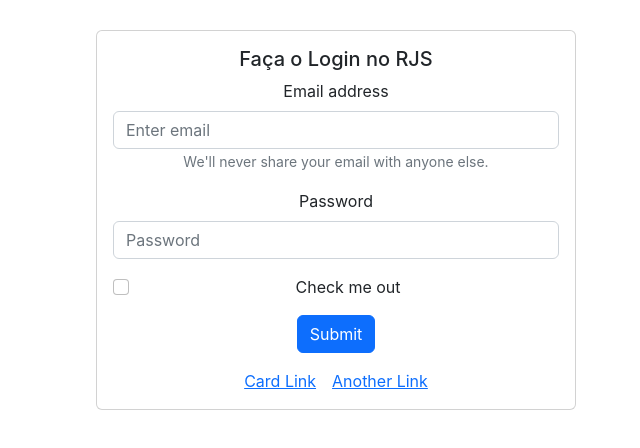
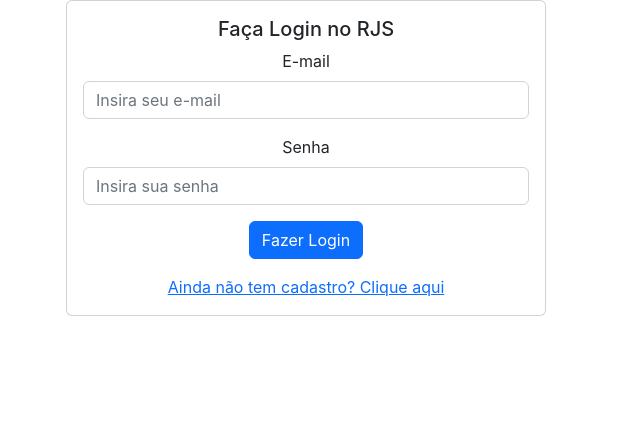
Before and after one commit to diegogustavopereira/RJS, a React (Create React App) app: page /login in a window 1280 px wide. Shown: the top 448 px of the page, without its empty margins (16-656 px from the left). Built offline with nearby package versions, Linux system fonts and the light colour scheme.

Commit message:
página de cadastro

```diff
--- a/src/App.js
+++ b/src/App.js
@@ -1,12 +1,14 @@
 import './App.css';
 import { Route, Routes } from 'react-router-dom';
 import Login from './components/Login';
+import Register from './components/Register';
 
 function App() {
   return (
     <div className="App">
       <Routes>
         <Route path="/login" element={ <Login /> } />
+        <Route path="/cadastro" element={ <Register /> } />
       </Routes>
     </div>
   );
--- a/src/components/Login.js
+++ b/src/components/Login.js
@@ -3,33 +3,26 @@ import { Button, Card, Container, Form } from "react-bootstrap";
 function Login() {
   return (
     <Container>
-      <Card style={{ width: "30rem", margin: "30px" }}>
+      <Card style={{ width: "30rem" }}>
         <Card.Body>
-          <Card.Title>Faça o Login no RJS</Card.Title>
+          <Card.Title>Faça Login no RJS</Card.Title>
           <Card.Text>
             <Form>
               <Form.Group className="mb-3" controlId="formBasicEmail">
-                <Form.Label>Email address</Form.Label>
-                <Form.Control type="email" placeholder="Enter email" />
-                <Form.Text className="text-muted">
-                  We'll never share your email with anyone else.
-                </Form.Text>
+                <Form.Label>E-mail</Form.Label>
+                <Form.Control type="email" placeholder="Insira seu e-mail" />
               </Form.Group>
 
               <Form.Group className="mb-3" controlId="formBasicPassword">
-                <Form.Label>Password</Form.Label>
-                <Form.Control type="password" placeholder="Password" />
-              </Form.Group>
-              <Form.Group className="mb-3" controlId="formBasicCheckbox">
-                <Form.Check type="checkbox" label="Check me out" />
+                <Form.Label>Senha</Form.Label>
+                <Form.Control type="password" placeholder="Insira sua senha" />
               </Form.Group>
               <Button variant="primary" type="submit">
-                Submit
+                Fazer Login
               </Button>
             </Form>
           </Card.Text>
-          <Card.Link href="#">Card Link</Card.Link>
-          <Card.Link href="#">Another Link</Card.Link>
+          <Card.Link href="/cadastro">Ainda não tem cadastro? Clique aqui</Card.Link>
         </Card.Body>
       </Card>
     </Container>
--- /dev/null
+++ b/src/components/Register.js
@@ -0,0 +1,7 @@
+function Register () {
+    return (
+        <div>Esta é a página de cadastro</div>
+    )
+}
+
+export default Register
```
